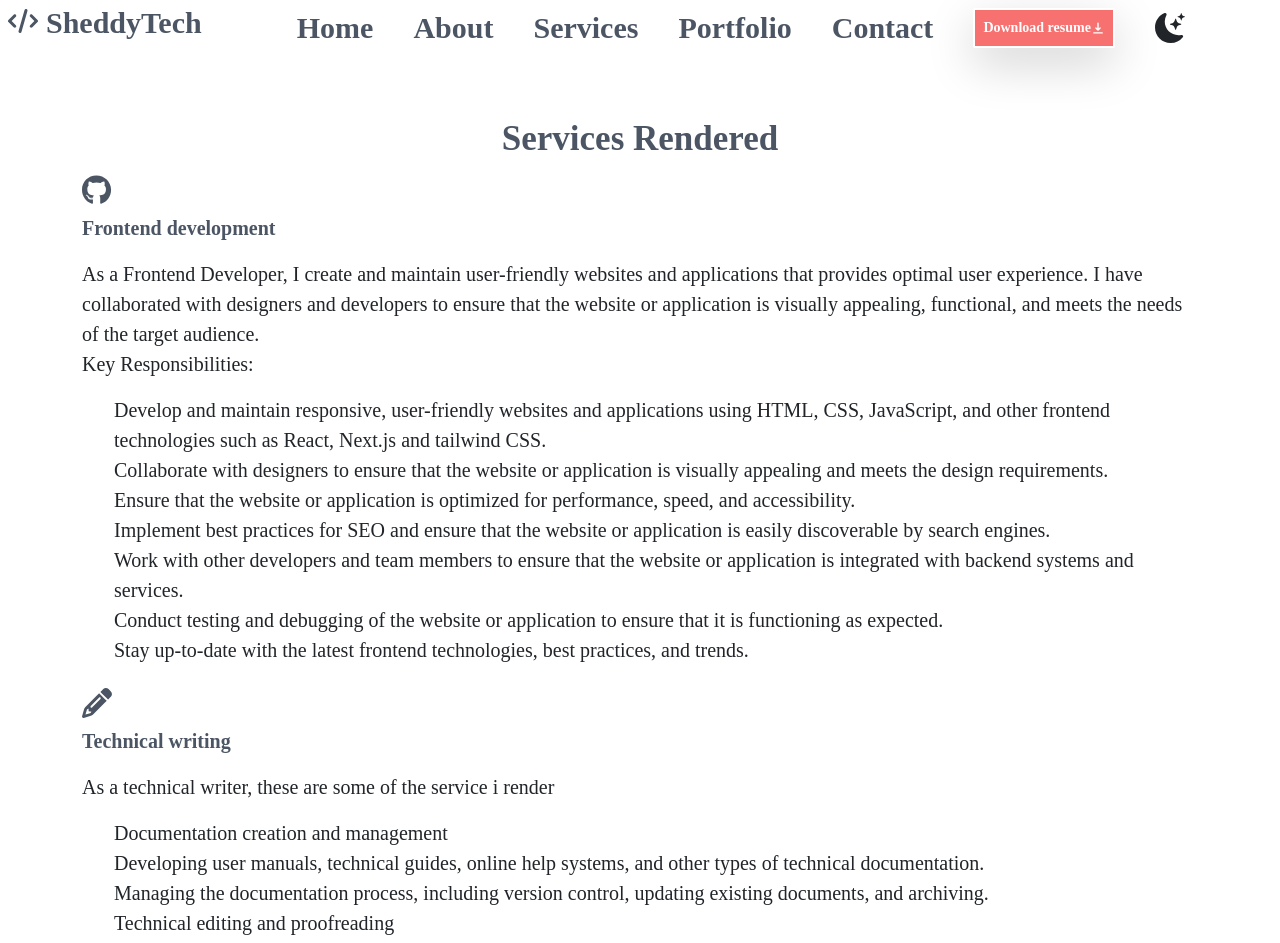
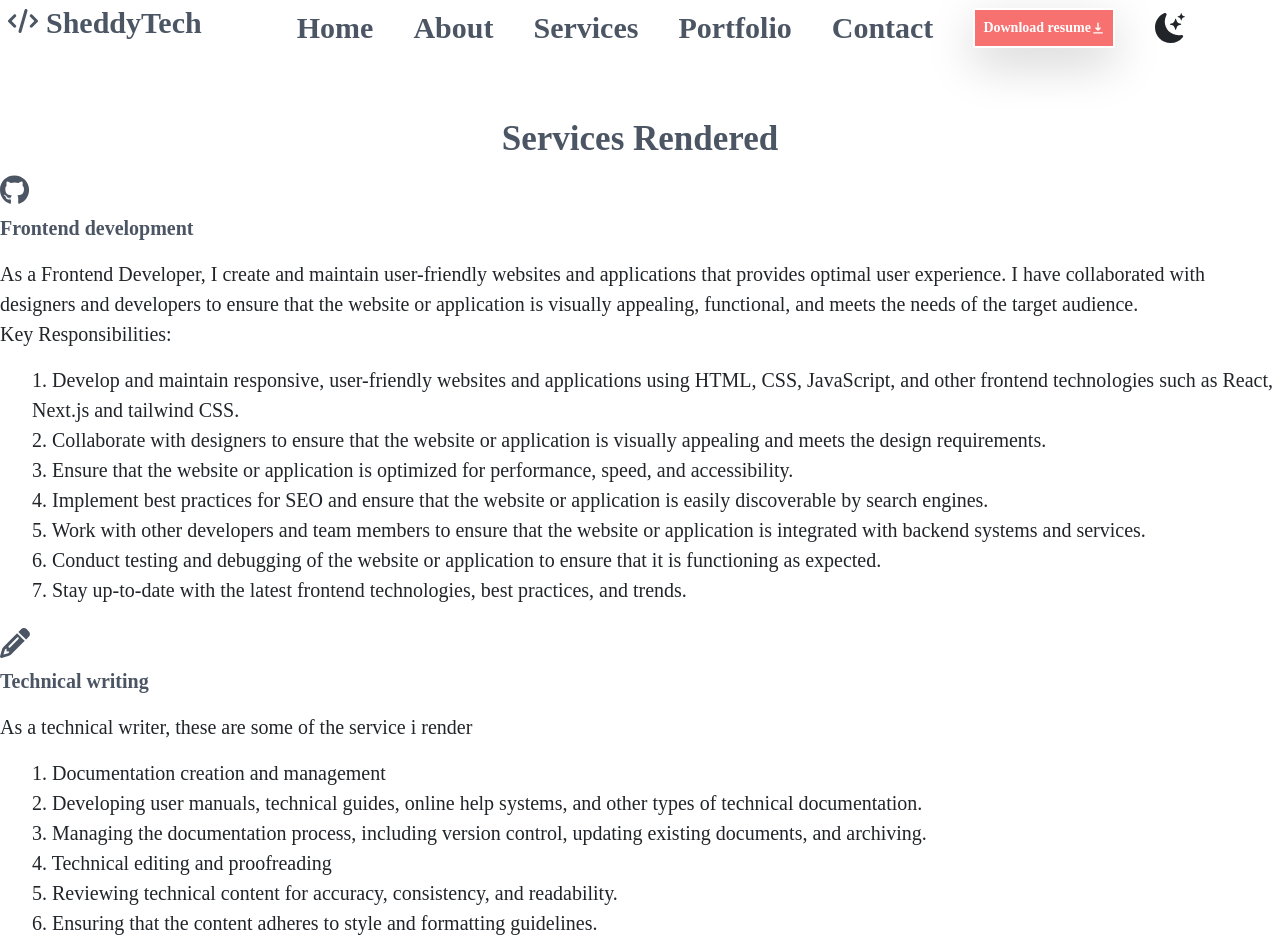
Before and after one commit to sheddy450/personal-portfolio-website, a React (Create React App) app: page /services in a window 1280 px wide. Shown: the top 943 px of the page. Built offline with nearby package versions, Linux system fonts and the light colour scheme.

Commit message:
made general adjutstment

```diff
--- a/src/Contact.js
+++ b/src/Contact.js
@@ -8,7 +8,7 @@ import {AiFillPhone} from 'react-icons/ai'
 
 const Contact = () => {
     return (
-       <div style={{height: '100vh'}} className=' dark:bg-gray-900 dark:text-white pt-20 grid gap-5 xl:grid-cols-2 items-baseline justify-around'>
+       <div  className=' h-[150vh] lg:h-[100vh] pb-5 dark:bg-gray-900 dark:text-white pt-20 grid gap-5 xl:grid-cols-2 items-baseline justify-around'>
         <div className="all-contacts">
             <div className='contact'>
                 <h2 className='text-gray-400 font-bold'>Contact</h2>
--- a/src/Home.js
+++ b/src/Home.js
@@ -20,13 +20,13 @@ const Home = () => {
                     for creating elegant and intuitive User Interfaces with a knack for
                     communicating different concepts in clear and concise language</h2>
                     <div className="resume xl:hidden">
-                      <a href={resume} download='resume' className=' text-gray-600 dark:text-white dark:border-white hover:text-white hover:border-red-400 border-2 border-gray-700 px-10 py-3 rounded-sm hover:bg-red-400 shadow-lg'>Download resume</a>
+                      <a href={resume} download='resume' className=' text-gray-600 dark:text-white dark:border-white hover:text-white hover:border-red-400 border-2 border-gray-700 px-2 lg:px-10 py-2 lg:py-3 rounded-sm hover:bg-red-400 shadow-lg'>Download resume</a>
                      </div>
         </div>
        </div>
        <div>
          <footer >
-            <Link className=" text-4xl rounded-full py-3 bg-red-400 text-white"  to='reviews'>Technical Reviews</Link>
+            <Link className="hover:text-gray-600 text-lg lg:text-4xl rounded-full py-2 bg-red-400 text-white"  to='reviews'>Technical Reviews</Link>
         </footer>
        </div>
      </div>
--- a/src/Service.js
+++ b/src/Service.js
@@ -7,25 +7,23 @@ import { faGithub } from '@fortawesome/free-brands-svg-icons';
 
 const Service = () => {
     return (
-        <div className='service h-[200vh] xl:h-[170vh] dark:bg-gray-900 dark:text:white '>
+        <div className='service h-[400vh]  md:h-[300vh] xl:h-[170vh] dark:bg-gray-900 dark:text:white '>
             <h1 className='text-gray-600 font-bold dark:text-white pt-5'>Services Rendered</h1>
-
-                    <Container>
-                    <a className='dark:text-white gitHub text-gray-600 hover:text-red-400 font-bold' href="https://github.com/sheddy450?tab=repositories">
-                                <FontAwesomeIcon icon={faGithub} />
+                    <a className=' dark:text-white gitHub text-gray-600 hover:text-red-400 font-bold' href="https://github.com/sheddy450?tab=repositories">
+                             <FontAwesomeIcon icon={faGithub} />
                                 <p>Frontend development</p>
                             </a>
                             <p className='dark:text-white'>As a Frontend Developer, I create and maintain user-friendly websites and applications that provides optimal user experience. I have collaborated with designers and developers to ensure that the website or application is visually appealing, functional, and meets the needs of the target audience.<br/>
                     Key Responsibilities:
                     </p>
                     <ul className='dark:text-white'>
-                        <li>Develop and maintain responsive, user-friendly websites and applications using HTML, CSS, JavaScript, and other frontend technologies such as React, Next.js and tailwind CSS.</li>
-                        <li>Collaborate with designers to ensure that the website or application is visually appealing and meets the design requirements.</li>
-                        <li>Ensure that the website or application is optimized for performance, speed, and accessibility.</li>
-                        <li>Implement best practices for SEO and ensure that the website or application is easily discoverable by search engines.</li>
-                        <li>Work with other developers and team members to ensure that the website or application is integrated with backend systems and services.</li>
-                        <li>Conduct testing and debugging of the website or application to ensure that it is functioning as expected.</li>
-                        <li>Stay up-to-date with the latest frontend technologies, best practices, and trends.</li>
+                        <li>1. Develop and maintain responsive, user-friendly websites and applications using HTML, CSS, JavaScript, and other frontend technologies such as React, Next.js and tailwind CSS.</li>
+                        <li>2. Collaborate with designers to ensure that the website or application is visually appealing and meets the design requirements.</li>
+                        <li>3. Ensure that the website or application is optimized for performance, speed, and accessibility.</li>
+                        <li>4. Implement best practices for SEO and ensure that the website or application is easily discoverable by search engines.</li>
+                        <li>5. Work with other developers and team members to ensure that the website or application is integrated with backend systems and services.</li>
+                        <li>6. Conduct testing and debugging of the website or application to ensure that it is functioning as expected.</li>
+                        <li>7. Stay up-to-date with the latest frontend technologies, best practices, and trends.</li>
                     </ul>
                          <a className='gitHub dark:text-white text-gray-600 hover:text-red-400 font-bold' href="https://hashnode.com/@Shedranifico">
                             <FontAwesomeIcon icon={faPencil} />
@@ -33,16 +31,15 @@ const Service = () => {
                         </a>
                         <p className='dark:text-white '>As a technical writer, these are some of the service i render</p>
                         <ul className='dark:text-white'>
-                            <li>Documentation creation and management</li>
-                            <li>Developing user manuals, technical guides, online help systems, and other types of technical documentation.</li>
-                            <li>Managing the documentation process, including version control, updating existing documents, and archiving.</li>
-                            <li>Technical editing and proofreading</li>
-                            <li>Reviewing technical content for accuracy, consistency, and readability.</li>
-                            <li>Ensuring that the content adheres to style and formatting guidelines.</li>
-                            <li>Project management</li>
-                            <li>Managing technical writing projects from start to finish, including scoping, planning, and executing</li>
+                            <li>1. Documentation creation and management</li>
+                            <li>2. Developing user manuals, technical guides, online help systems, and other types of technical documentation.</li>
+                            <li>3. Managing the documentation process, including version control, updating existing documents, and archiving.</li>
+                            <li>4. Technical editing and proofreading</li>
+                            <li>5. Reviewing technical content for accuracy, consistency, and readability.</li>
+                            <li>6. Ensuring that the content adheres to style and formatting guidelines.</li>
+                            <li>7. Project management</li>
+                            <li>8. Managing technical writing projects from start to finish, including scoping, planning, and executing</li>
                         </ul>
-           </Container>
         </div>
      );
 }
```
Also changed, not shown: src/Portfolio.js (+8 -8 lines).
